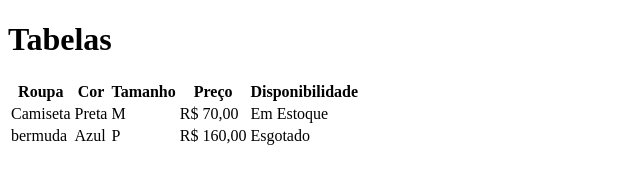
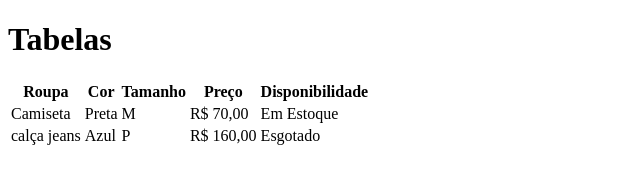
Before and after one commit to LarissaCarneiro/aula-tabela, a plain HTML site: page index.html in a window 1280 px wide. Shown: the whole page, without its empty margins (0-640 px from the left). Drawn offline with Linux system fonts and the light colour scheme.

Commit message:
troca de bermuda para calça jeans

```diff
--- a/index.html
+++ b/index.html
@@ -26,7 +26,7 @@
         </tr>
 
         <tr>
-            <td>bermuda</td>
+            <td>calça jeans</td>
             <td>Azul</td>
             <td>P</td>
             <td>R$ 160,00</td>
```
